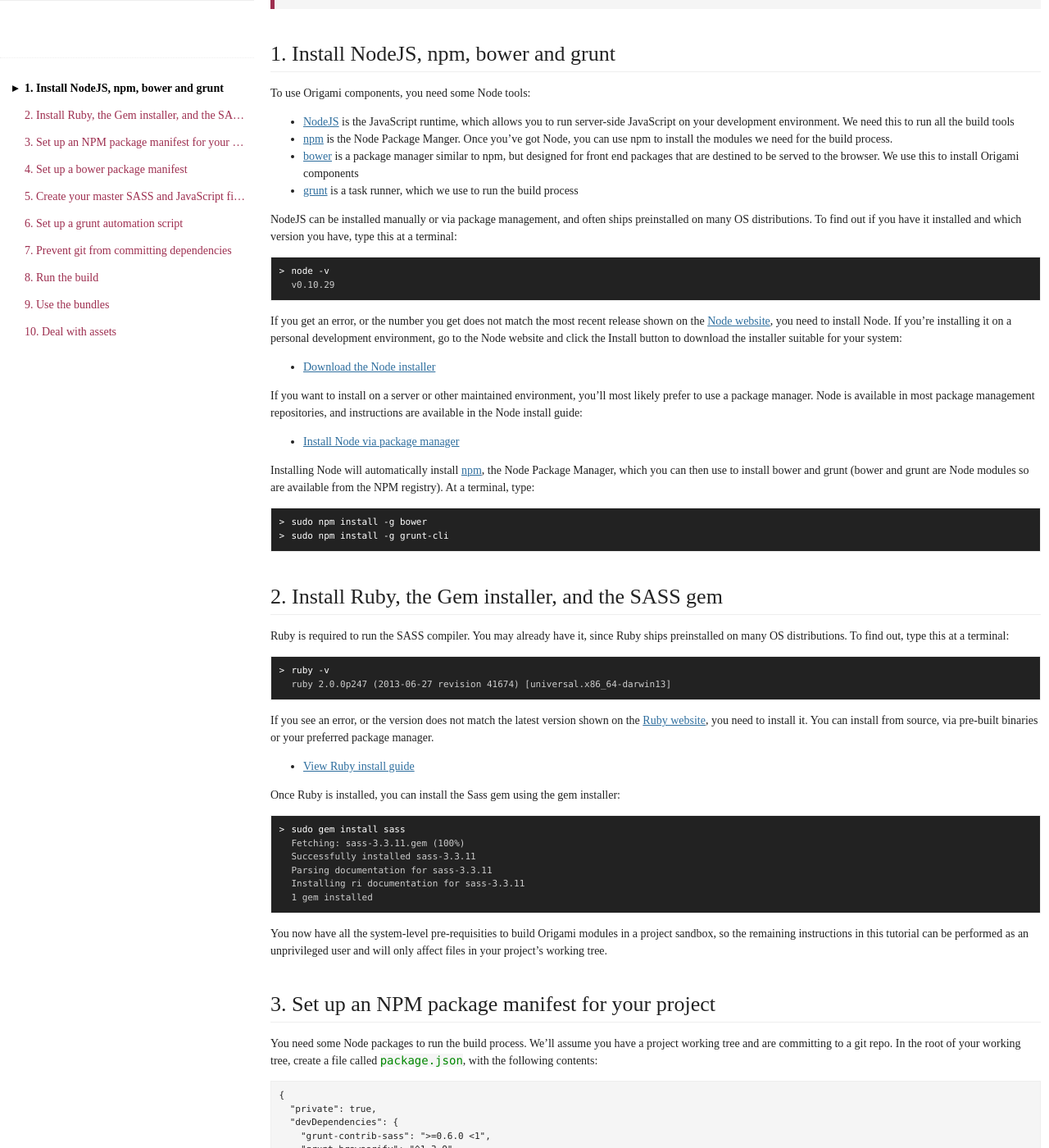
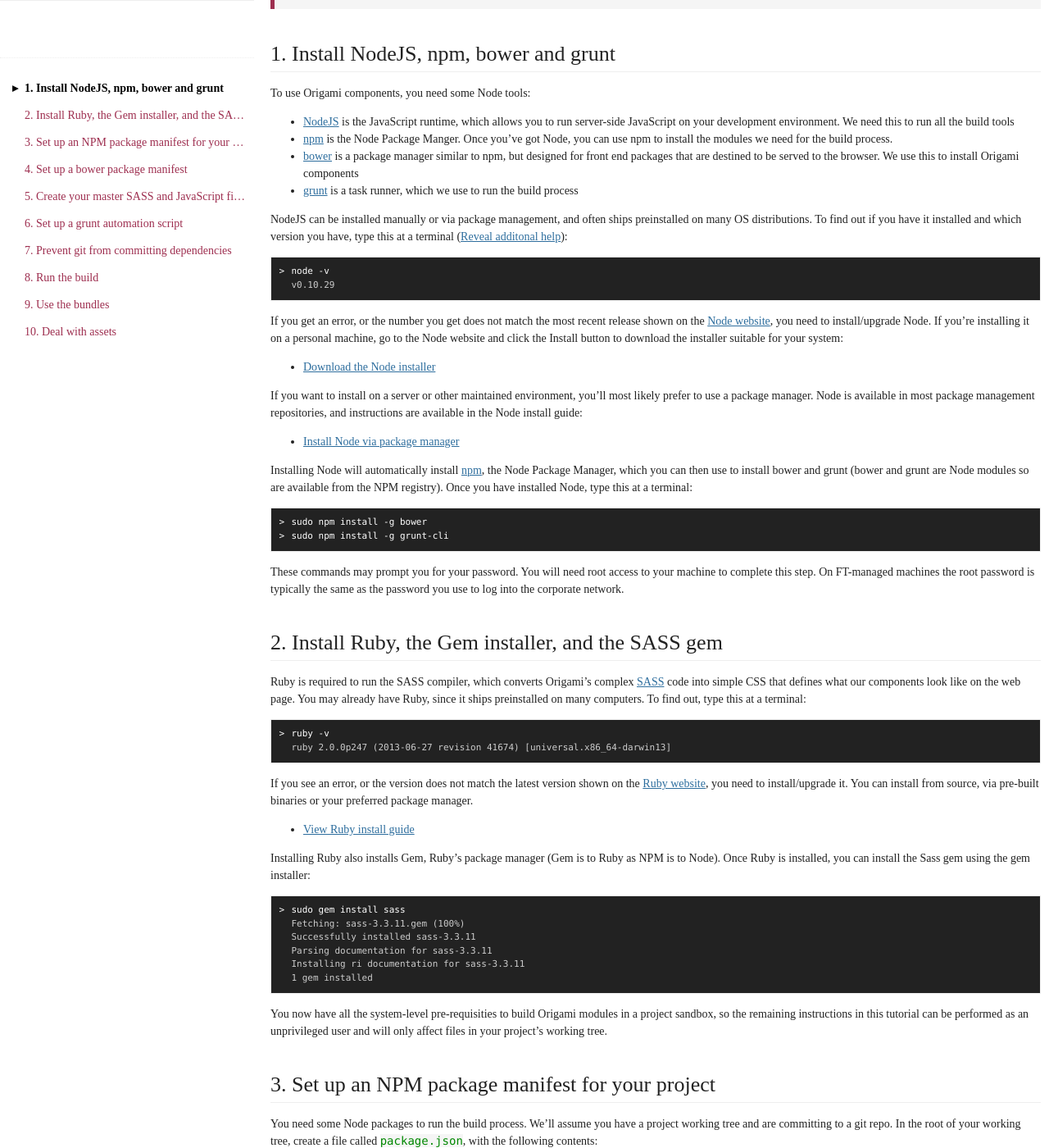
Before and after one commit to Financial-Times/ft-origami, a Jekyll site: the page built from docs/developer-guide/building-modules.md, in a window 1280 px wide and 1400 px high, scrolled down 418 px. Shown: the whole window at 82% size. Built offline with Jekyll 4.4.1, drawn with Linux system fonts in a browser that asks for light colours; some web fonts are replaced; comment, search, counter and statistics services are not loaded.

Commit message:
Better instructions for workshop

```diff
--- a/docs/developer-guide/building-modules.md
+++ b/docs/developer-guide/building-modules.md
@@ -25,14 +25,19 @@ To use Origami components, you need some Node tools:
 * [bower](http://bower.io) is a package manager similar to npm, but designed for front end packages that are destined to be served to the browser.  We use this to install Origami components
 * [grunt](http://gruntjs.com/) is a task runner, which we use to run the build process
 
-NodeJS can be installed manually or via package management, and often ships preinstalled on many OS distributions.  To find out if you have it installed and which version you have, type this at a terminal:
+NodeJS can be installed manually or via package management, and often ships preinstalled on many OS distributions.  To find out if you have it installed and which version you have, type this at a terminal ([Reveal additonal help](#note-terminal)):
+
+<aside class="o-techdocs__aside--toggleable" id='note-terminal'>
+	<h4>What's a "terminal"?!</h4>
+	<p>The terminal is an application that enables you to run commands on your computer by typing them in on your keyboard.  It's like having a text-message chat with your computer.  On Mac OS, the terminal is an application you can find in your Applications folder.  On most Linux systems, it's available from the applications or programs menu if you're not using it by default.  On Windows, 'Command prompt' (which is the same thing by a different name) is available in the Apps menu, or prior to Windows 8, press Windows+R, type <code>cmd</code> in the dialog that appears, and press enter.</p>
+</aside>
 
 <pre class='cli'>
 <kbd>node -v</kbd>
 <output>v0.10.29</output>
 </pre>
 
-If you get an error, or the number you get does not match the most recent release shown on the [Node website](http://nodejs.org/), you need to install Node.  If you're installing it on a personal development environment, go to the Node website and click the Install button to download the installer suitable for your system:
+If you get an error, or the number you get does not match the most recent release shown on the [Node website](http://nodejs.org/), you need to install/upgrade Node.  If you're installing it on a personal machine, go to the Node website and click the Install button to download the installer suitable for your system:
 
 * [Download the Node installer](http://nodejs.org/)
 
@@ -40,27 +45,29 @@ If you want to install on a server or other maintained environment, you'll most
 
 * [Install Node via package manager](https://github.com/joyent/node/wiki/Installing-Node.js-via-package-manager)
 
-Installing Node will automatically install [npm](http://npmjs.org), the Node Package Manager, which you can then use to install bower and grunt (bower and grunt are Node modules so are available from the NPM registry).  At a terminal, type:
+Installing Node will automatically install [npm](http://npmjs.org), the Node Package Manager, which you can then use to install bower and grunt (bower and grunt are Node modules so are available from the NPM registry).  Once you have installed Node, type this at a terminal:
 
 <pre class='cli'>
 <kbd>sudo npm install -g bower</kbd>
 <kbd>sudo npm install -g grunt-cli</kbd>
 </pre>
 
+These commands may prompt you for your password.  You will need root access to your machine to complete this step.  On FT-managed machines the root password is typically the same as the password you use to log into the corporate network.
+
 ## 2. Install Ruby, the Gem installer, and the SASS gem
 
-Ruby is required to run the SASS compiler.  You may already have it, since Ruby ships preinstalled on many OS distributions.  To find out, type this at a terminal:
+Ruby is required to run the SASS compiler, which converts Origami's complex [SASS](http://sass-lang.com/) code into simple CSS that defines what our components look like on the web page.  You may already have Ruby, since it ships preinstalled on many computers.  To find out, type this at a terminal:
 
 <pre class='cli'>
 <kbd>ruby -v</kbd>
 <output>ruby 2.0.0p247 (2013-06-27 revision 41674) [universal.x86_64-darwin13]</output>
 </pre>
 
-If you see an error, or the version does not match the latest version shown on the [Ruby website](https://www.ruby-lang.org/en/downloads/), you need to install it.  You can install from source, via pre-built binaries or your preferred package manager.
+If you see an error, or the version does not match the latest version shown on the [Ruby website](https://www.ruby-lang.org/en/downloads/), you need to install/upgrade it.  You can install from source, via pre-built binaries or your preferred package manager.
 
 * [View Ruby install guide](https://www.ruby-lang.org/en/installation/)
 
-Once Ruby is installed, you can install the Sass gem using the gem installer:
+Installing Ruby also installs Gem, Ruby's package manager (Gem is to Ruby as NPM is to Node).  Once Ruby is installed, you can install the Sass gem using the gem installer:
 
 <pre class='cli'>
 <kbd>sudo gem install sass</kbd>
```
